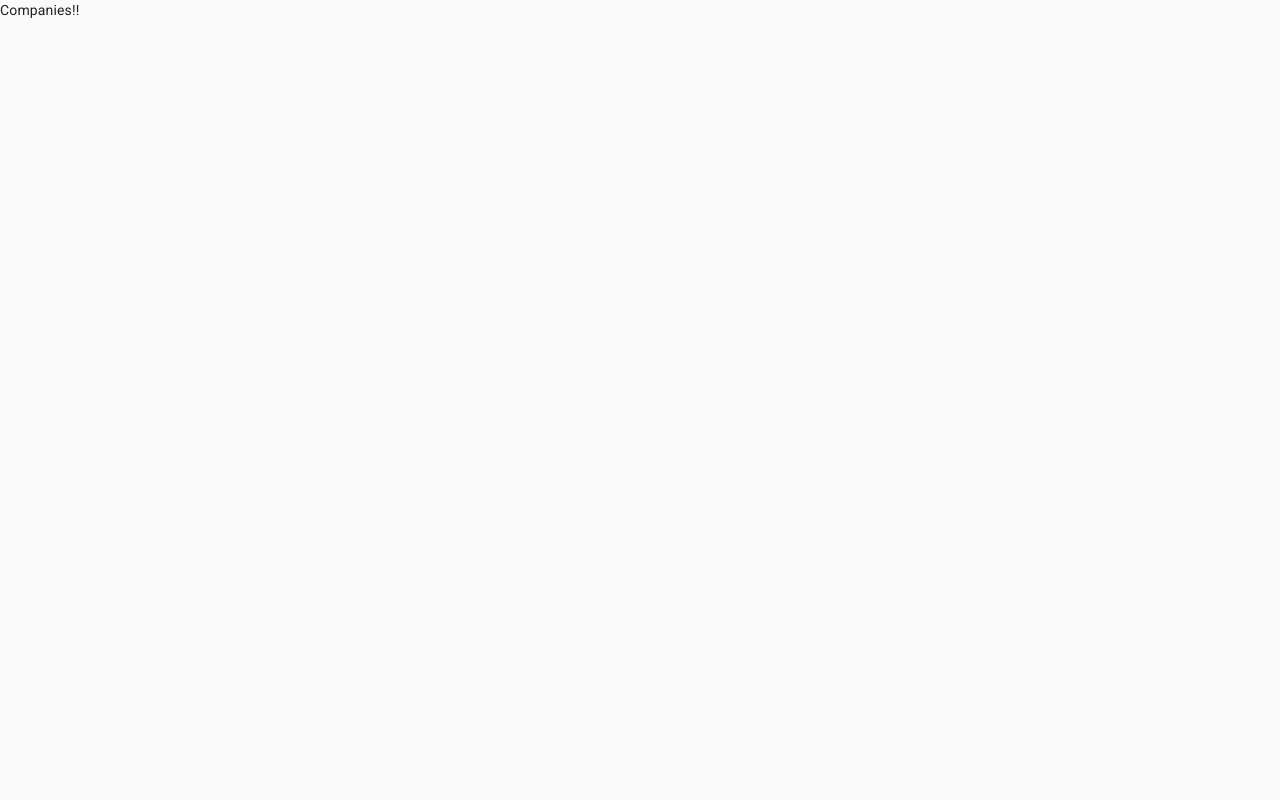
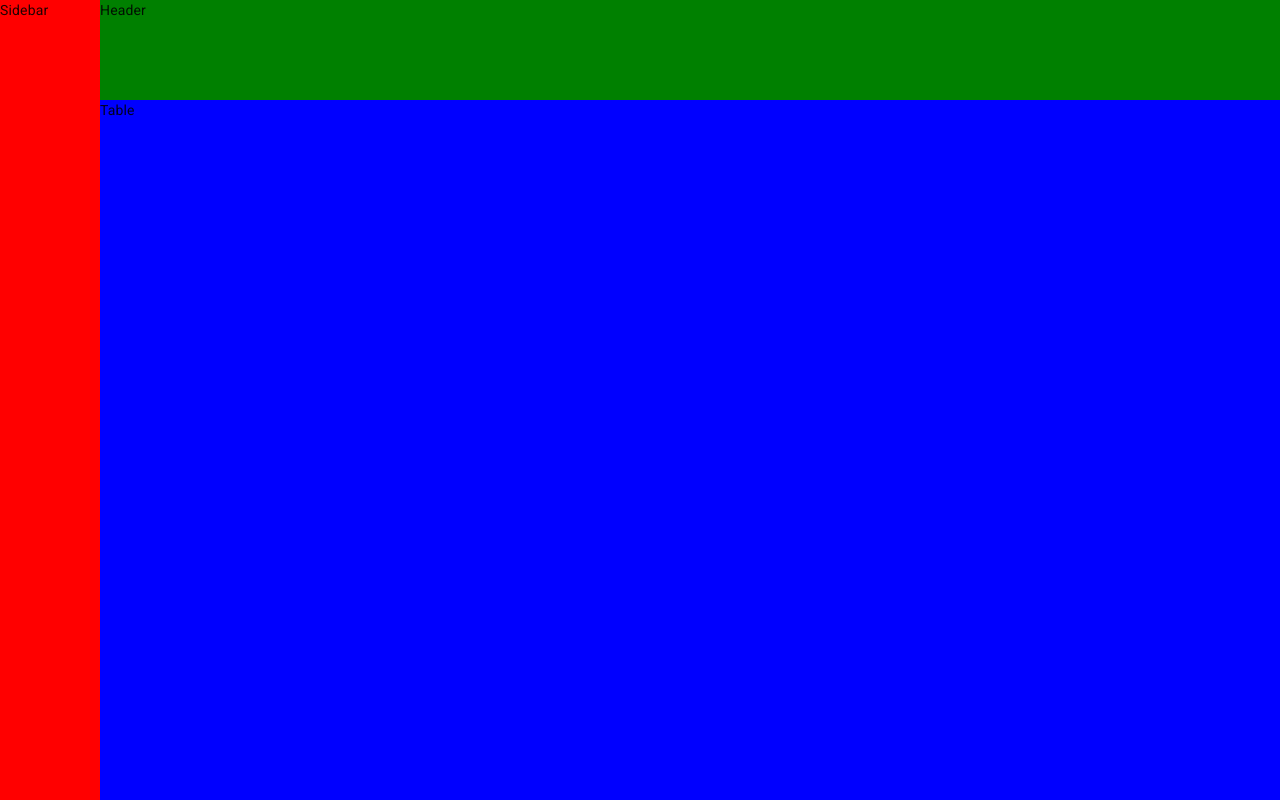
Before and after one commit to madjack99/kit-systems, a React (Create React App) app: page /companies in a window 1280 px wide. Built offline with nearby package versions, Linux system fonts and the light colour scheme.

Commit message:
feat: add grids to Companies component

```diff
--- a/src/components/companies/Companies.tsx
+++ b/src/components/companies/Companies.tsx
@@ -3,8 +3,28 @@ import Sidebar from './Sidebar';
 import Header from './Header';
 import Table from './Table';
 
+import { Grid } from '@material-ui/core';
+import { makeStyles } from '@material-ui/core';
+
+const useStyles = makeStyles({
+  grid: {
+    display: 'grid',
+    gridTemplateColumns: '100px auto',
+    gridTemplateRows: '100px auto',
+    minHeight: '100vh',
+  },
+});
+
 const Companies = () => {
-  return <div>Companies!!</div>;
+  const classes = useStyles();
+
+  return (
+    <div className={classes.grid}>
+      <Sidebar />
+      <Header />
+      <Table />
+    </div>
+  );
 };
 
 export default Companies;
--- a/src/components/companies/Header.tsx
+++ b/src/components/companies/Header.tsx
@@ -1,7 +1,17 @@
 import React from 'react';
+import { makeStyles } from '@material-ui/core';
+
+const useStyles = makeStyles({
+  header: {},
+});
 
 const Header = () => {
-  return <div>Header</div>;
+  const classes = useStyles();
+  return (
+    <div className={classes.header} style={{ background: 'green' }}>
+      Header
+    </div>
+  );
 };
 
 export default Header;
--- a/src/components/companies/Sidebar.tsx
+++ b/src/components/companies/Sidebar.tsx
@@ -1,7 +1,19 @@
 import React from 'react';
+import { Grid, makeStyles } from '@material-ui/core';
+
+const useStyles = makeStyles({
+  sidebar: {
+    gridRow: '1 / 3',
+  },
+});
 
 const Sidebar = () => {
-  return <div>Sidebar</div>;
+  const classes = useStyles();
+  return (
+    <div className={classes.sidebar} style={{ background: 'red' }}>
+      Sidebar
+    </div>
+  );
 };
 
 export default Sidebar;
--- a/src/components/companies/Table.tsx
+++ b/src/components/companies/Table.tsx
@@ -1,7 +1,18 @@
 import React from 'react';
+import { makeStyles } from '@material-ui/core';
+import classes from '*.module.css';
+
+const useStyles = makeStyles({
+  table: {},
+});
 
 const Table = () => {
-  return <div>Table</div>;
+  const classes = useStyles();
+  return (
+    <div className={classes.table} style={{ background: 'blue' }}>
+      Table
+    </div>
+  );
 };
 
 export default Table;
```
